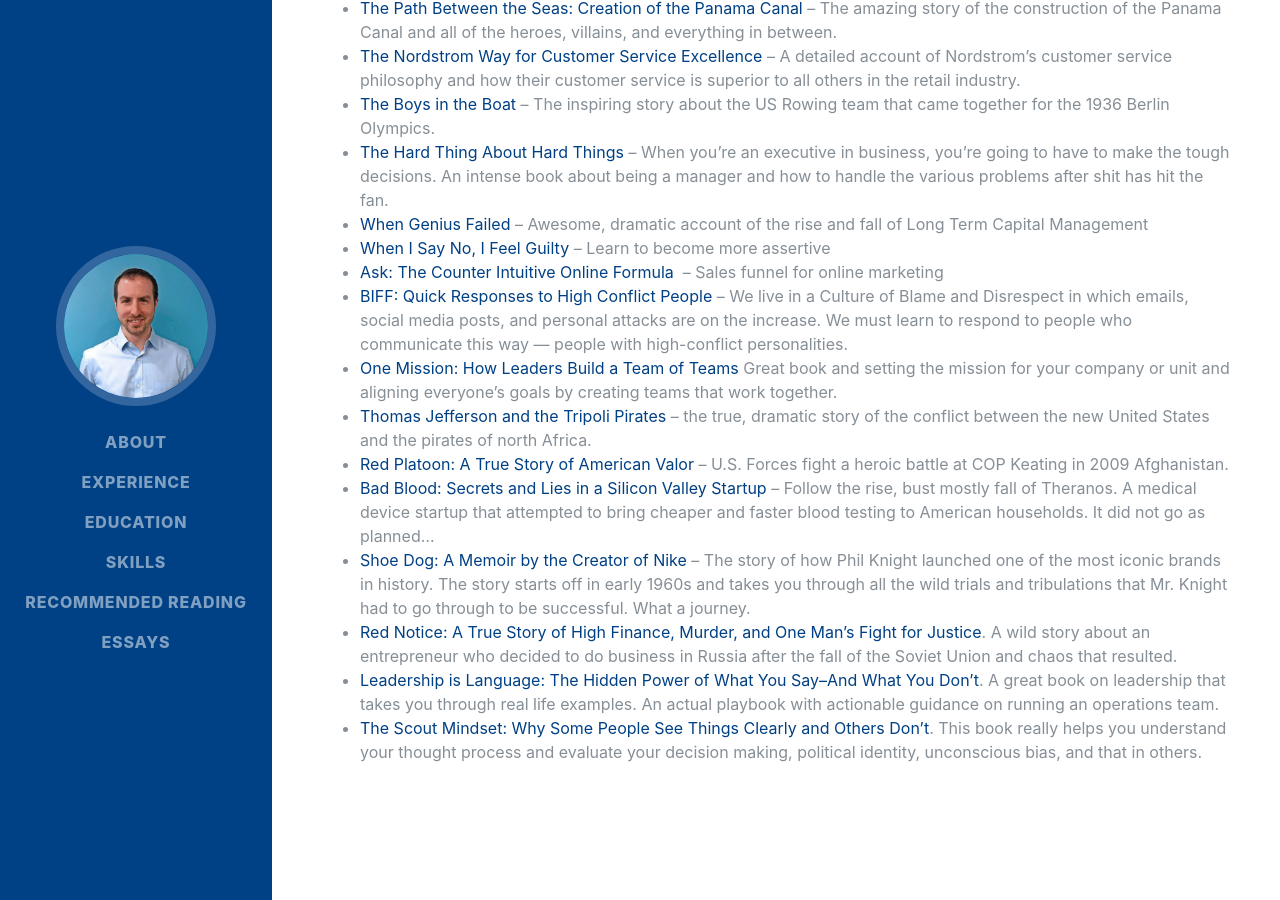
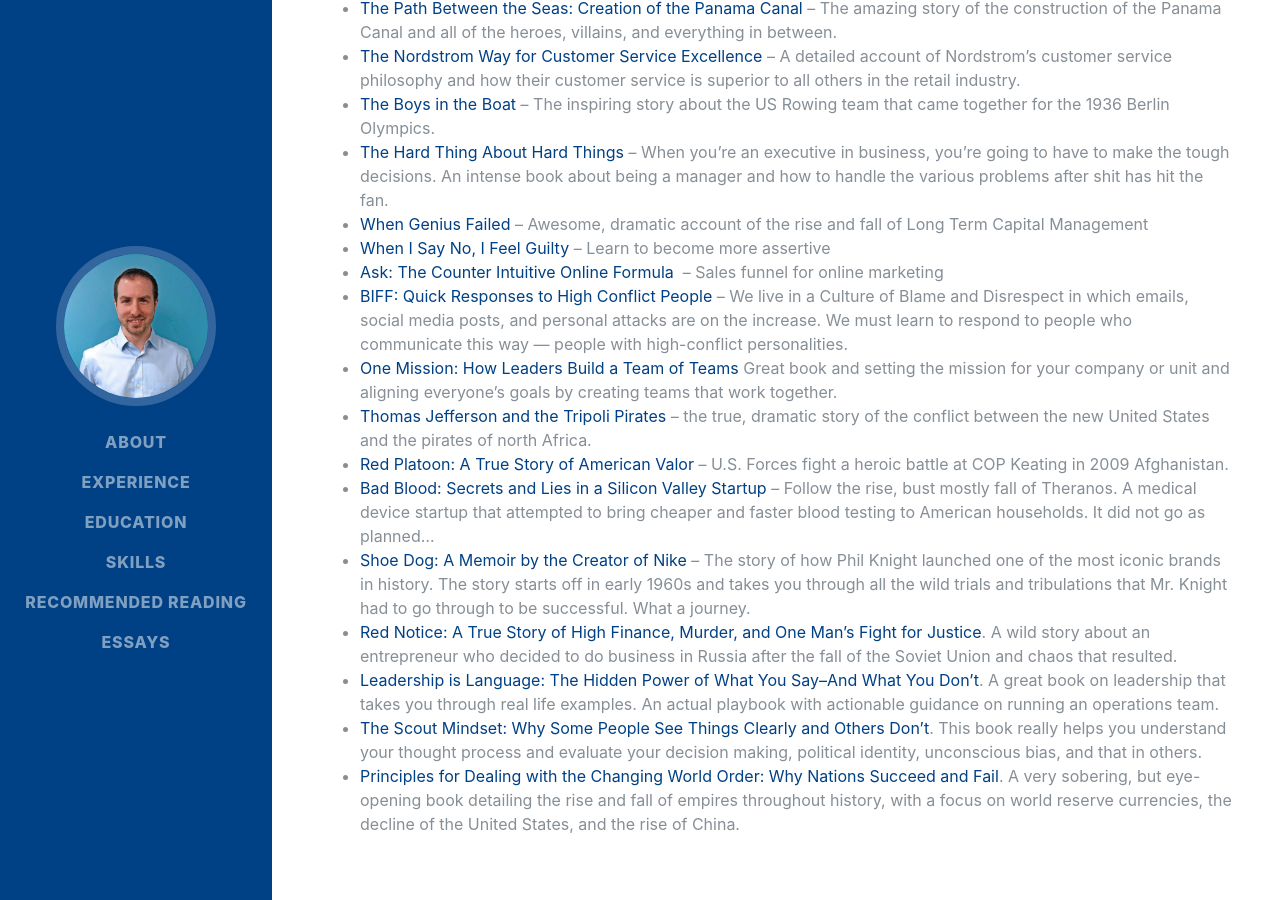
Before and after one commit to apexdodge/apexdodge.github.io, a Jekyll site: the page built from recommended-reading.md, in a window 1280 px wide and 900 px high, scrolled down 1607 px. Built offline with Jekyll 4.4.1, drawn with Linux system fonts in a browser that asks for light colours; some web fonts are replaced.

Commit message:
Update recommended-reading.md

```diff
--- a/recommended-reading.md
+++ b/recommended-reading.md
@@ -57,3 +57,4 @@ bluth_page_subtitle:
   * [Red Notice: A True Story of High Finance, Murder, and One Man's Fight for Justice](https://www.amazon.com/Red-Notice-Finance-Murder-Justice/dp/1476755744). A wild story about an entrepreneur who decided to do business in Russia after the fall of the Soviet Union and chaos that resulted.
   * [Leadership is Language: The Hidden Power of What You Say--And What You Don't](https://www.amazon.com/Leadership-Language-Hidden-Power-Say-ebook/dp/B07L2KL5XV/ref=tmm_kin_swatch_0?_encoding=UTF8&qid=1626655079&sr=1-1).  A great book on leadership that takes you through real life examples. An actual playbook with actionable guidance on running an operations team.
   * [The Scout Mindset: Why Some People See Things Clearly and Others Don't](https://amzn.to/3ERdhTm). This book really helps you understand your thought process and evaluate your decision making, political identity, unconscious bias, and that in others.
+  * [Principles for Dealing with the Changing World Order: Why Nations Succeed and Fail](https://amzn.to/3wEdisq). A very sobering, but eye-opening book detailing the rise and fall of empires throughout history, with a focus on world reserve currencies, the decline of the United States, and the rise of China.
```
